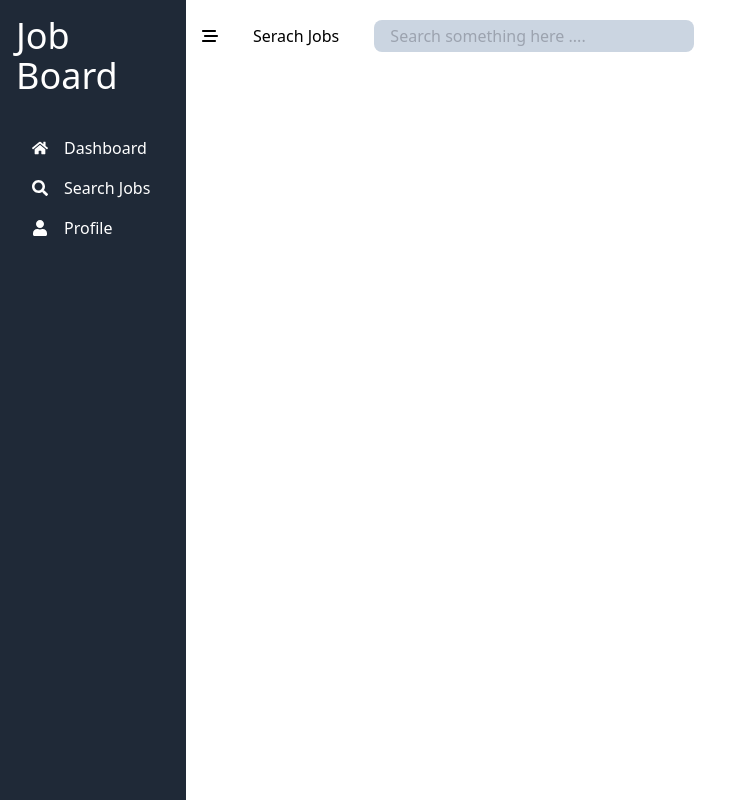
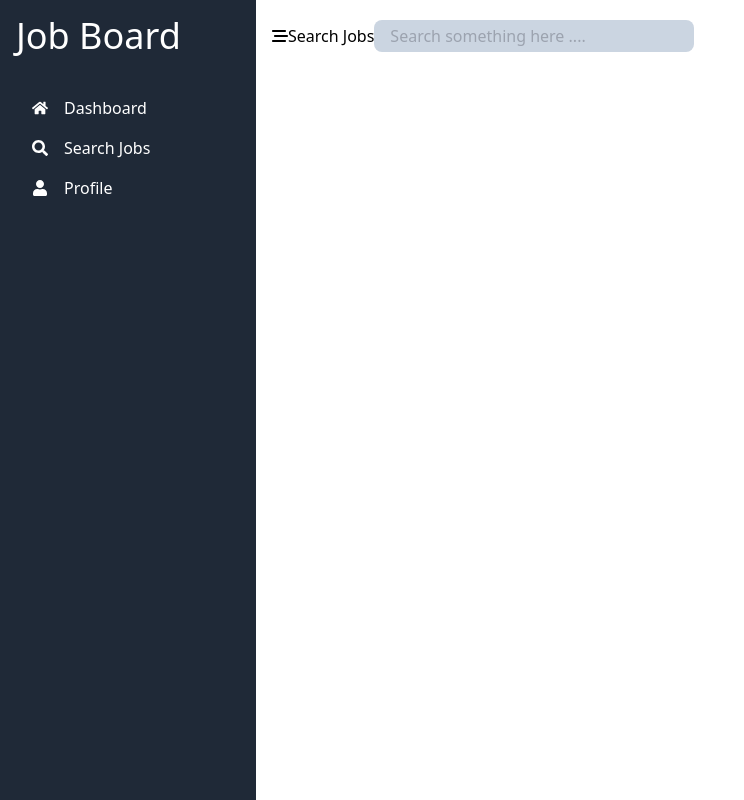
Before and after one commit to OryemaStephen/job-board, a React (Vite) app: page / in a window 1280 px wide. Shown: the whole page, without its empty margins (0-744 px from the left). Built offline with nearby package versions, Linux system fonts and the light colour scheme; the HTML template or start-up script is replaced by a standard one.

Commit message:
Updated the Dashboard

```diff
--- a/src/components/PageTitle.jsx
+++ b/src/components/PageTitle.jsx
@@ -5,7 +5,7 @@ import PropTypes from 'prop-types';
 
 const PageTitle = ({ text }) => {
   return (
-    <div className="flex items-center justify-between w-full h-10">
+    <div className="flex items-center justify-around w-full h-10">
       <span>
         <FaBarsStaggered />
       </span>
--- a/src/pages/Dashboard.jsx
+++ b/src/pages/Dashboard.jsx
@@ -5,8 +5,10 @@ import PageTitle from '../components/pageTitle';
 
 const Dashboard = () => {
   return (
-    <div className="w-full space-y-4">
-      <PageTitle text="Serach Jobs" />
+    <div className="space-y-4 w-full">
+      <div className='w-full h-full'>
+        <PageTitle text="Search Jobs" />
+      </div>
     </div>
   );
 };
--- a/src/router/AppRoutes.jsx
+++ b/src/router/AppRoutes.jsx
@@ -10,7 +10,7 @@ const AppRoutes = () => {
     <Router>
       <div className="flex min-h-screen">
         <Sidebar />
-        <div className="flex-grow w-full p-4">
+        <div className="flex-grow p-4">
           <Routes>
             <Route path="/" element={<Dashboard />} />
             <Route path="/searchjobs" element={<SearchJob />} />
```
